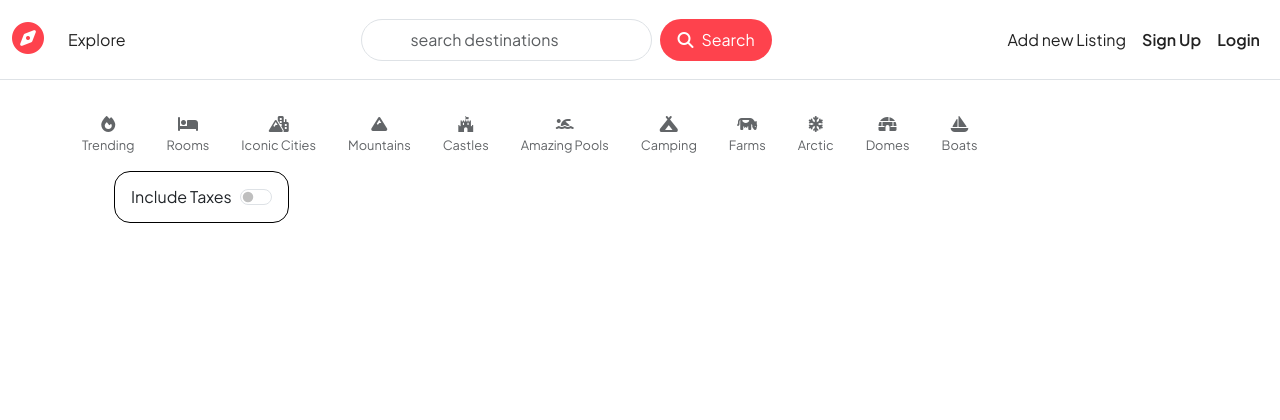
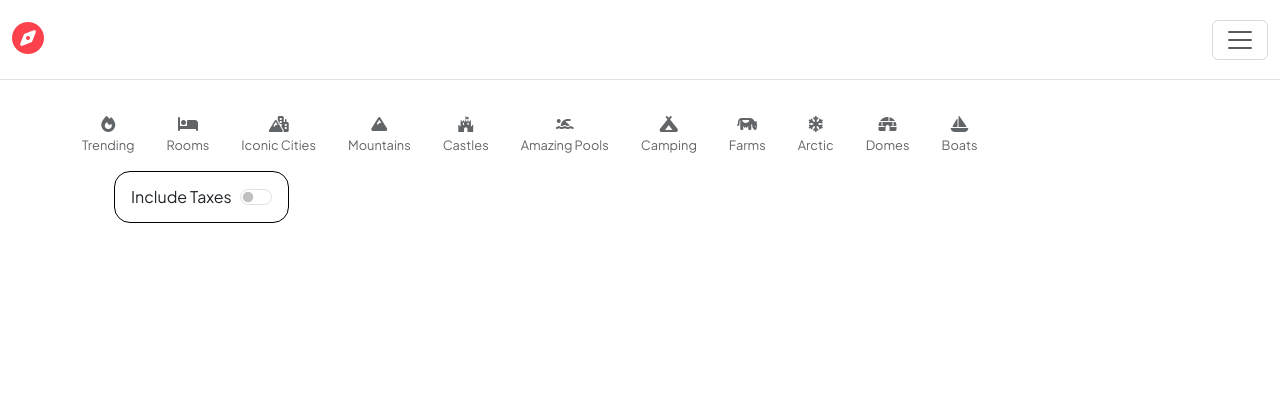
Before and after one commit to PranavRaj16/Wanderlust, a Node server app: page /listings in a window 1280 px wide. Shown: the top 420 px of the page. Run offline with Node 20, Linux system fonts and the light colour scheme; data that the repository does not hold is empty; some libraries are stand-ins or nearby versions; some web fonts are replaced.

Commit message:
Update navbar.ejs
commented a class "navbar-expand-md" in nav bar

```diff
--- a/views/includes/navbar.ejs
+++ b/views/includes/navbar.ejs
@@ -19,7 +19,7 @@
     padding: 0.5rem 3rem 0.5rem 3rem;
   }
 </style>
-<nav class="navbar navbar-expand-md bg-body-light border-bottom sticky-top">
+<nav class="navbar <!--navbar-expand-md--> bg-body-light border-bottom sticky-top">
   <div class="container-fluid">
     <a class="navbar-brand" href="/listings"><i class="fa-solid fa-compass"></i></a>
     <button
```
